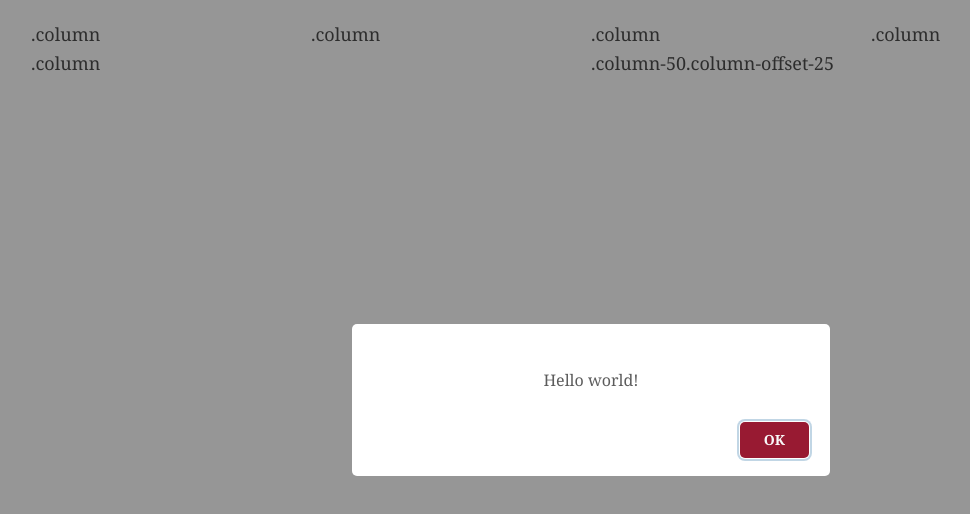
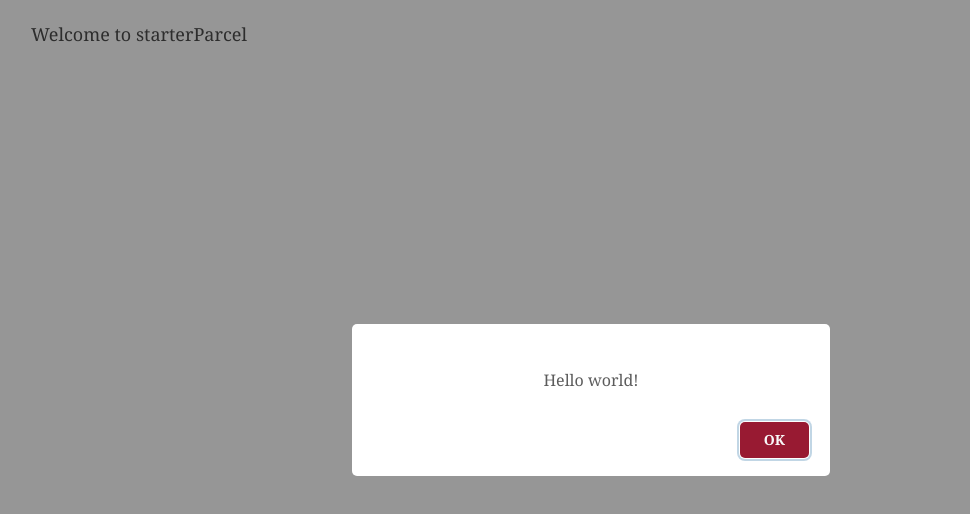
Before and after one commit to akmur/starterParcelJs, a React app: page index.html in a window 1280 px wide. Shown: the whole page, without its empty margins (49-1019 px from the left). Built offline with nearby package versions, Linux system fonts and the light colour scheme.

Commit message:
adding features

```diff
--- a/index.html
+++ b/index.html
@@ -12,24 +12,7 @@
     <div class="container">
       <div class="row">
         <div class="column">
-          <span class="column-demo">.column</span>
-        </div>
-        <div class="column">
-          <span class="column-demo">.column</span>
-        </div>
-        <div class="column">
-          <span class="column-demo">.column</span>
-        </div>
-        <div class="column">
-          <span class="column-demo">.column</span>
-        </div>
-      </div>
-      <div class="row">
-        <div class="column">
-          <span class="column-demo">.column</span>
-        </div>
-        <div class="column column-50 column-offset-25">
-          <span class="column-demo">.column-50.column-offset-25</span>
+          <span class="column-demo">Welcome to starterParcel</span>
         </div>
       </div>
     </div>
--- a/package.json
+++ b/package.json
@@ -10,9 +10,11 @@
   "author": "Alessandro Muraro <akmuraro@gmail.com>",
   "license": "ISC",
   "devDependencies": {
+    "autoprefixer": "^9.1.1",
+    "babel-preset-react": "^6.24.1",
     "node-sass": "^4.9.3",
     "parcel-bundler": "^1.9.7",
-    "sass": "^1.12.0",
+    "postcss-modules": "^1.3.2",
     "standard": "^11.0.1",
     "stylelint": "^9.4.0",
     "stylelint-order": "^1.0.0",
--- a/src/js/app.js
+++ b/src/js/app.js
@@ -1,5 +1,5 @@
 /* global document sweetAlert */
-
+import '../scss/main.scss'
 import $ from 'jquery'
 import main from './main'
 import './sweet-alert'
--- a/src/js/main.js
+++ b/src/js/main.js
@@ -1,5 +1,3 @@
-import '../scss/main.scss'
-
 const App = (() => {
   function init () {
     console.log('logging works')
```
Also changed, not shown: .postcssrc (added), 1 other file.
